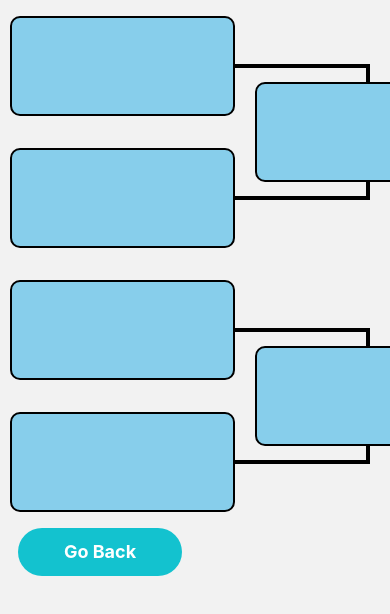
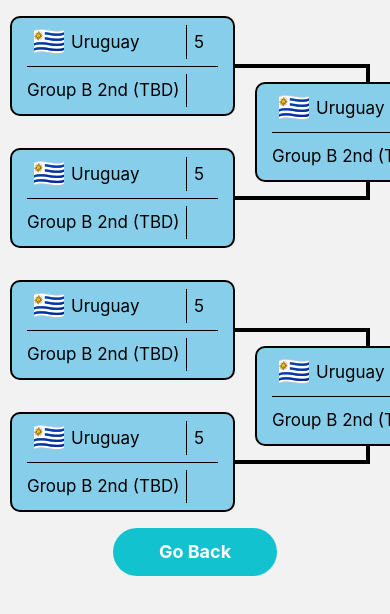
Before and after one commit to rodrigotorres28/ObligatorioFinal, a React Native app: screen /BracketPage in a window 390 px wide. Shown: the top 614 px of the page. Built offline with nearby package versions, Linux system fonts and the light colour scheme.

Commit message:
BracketMatch y TeamInBracket con data hardcodeada

```diff
--- a/components/BracketMatch.tsx
+++ b/components/BracketMatch.tsx
@@ -1,11 +1,15 @@
 import * as React from 'react';
-import { Text, View, StyleSheet } from 'react-native';
+import { View, StyleSheet } from 'react-native';
+import TeamInBracket from './TeamInBracket';
 
 interface BracketMatchProps {}
 
 const BracketMatch = (props: BracketMatchProps) => {
   return (
     <View style={styles.container}>
+        <TeamInBracket flag={require("../assets/flags/uy.png")} teamName='Uruguay' goals={5} toBeDecidedText='Group A 1st'/>
+        <View style={styles.divider}/>
+        <TeamInBracket toBeDecidedText='Group B 2nd (TBD)'/>
     </View>
   );
 };
@@ -22,5 +26,13 @@
     backgroundColor: "skyblue",
     borderColor: "black",
     borderWidth: 2,
+    justifyContent: "space-evenly",
+    alignItems: "center",
+  },
+  divider: {
+    height: 1,
+    backgroundColor: "black",
+    marginHorizontal: 15,
+    alignSelf: "stretch"
   }
 });
--- /dev/null
+++ b/components/TeamInBracket.tsx
@@ -0,0 +1,81 @@
+import * as React from 'react';
+import { Text, View, StyleSheet, Image, ImageSourcePropType } from 'react-native';
+
+interface TeamInBracketProps {
+    flag?: ImageSourcePropType;
+    teamName?: string;
+    goals?: number;
+    toBeDecidedText: string;
+}
+
+const TeamInBracket = ({ flag, teamName, goals, toBeDecidedText }: TeamInBracketProps) => {
+    if (flag && teamName && goals){
+      return (
+        <View style={styles.container}>
+          <View style={styles.teamInfo}>
+            <Image
+              style={styles.flagImage}
+              source={flag}
+            />
+            <Text style={styles.text}>{teamName}</Text>
+          </View>
+          <View style={styles.goalsContainer}>
+            <View style={styles.verticalDivider} />
+            <Text style={styles.text}>{goals}</Text>
+          </View>
+        </View>
+      );
+    }
+    else {
+        return (
+          <View style={styles.container}>
+            <View style={styles.teamInfo}>
+              <Text style={styles.text}>{toBeDecidedText}</Text>
+            </View>
+            <View style={styles.goalsContainer}>
+              <View style={styles.verticalDivider} />
+              <Text style={styles.text}> </Text>
+            </View>
+          </View>
+        );
+    }
+};
+
+export default TeamInBracket;
+
+const styles = StyleSheet.create({
+  container: {
+    flex: 1,
+    flexDirection: "row",
+    marginHorizontal: 15,
+    alignSelf: "stretch",
+    alignItems: "center",
+    justifyContent: "space-between",
+  },
+  teamInfo: {
+    flexDirection: "row",
+    alignItems: "center",
+  },
+  goalsContainer: {
+    flexDirection: "row",
+    alignItems: "center",
+    alignSelf: "stretch",
+    paddingVertical: 7,
+    width: 32,
+  },
+  flagImage: {
+    height: 25,
+    width: 30,
+    marginHorizontal: 7,
+  },
+  verticalDivider: {
+    flexDirection: "row",
+    width: 1,
+    backgroundColor: "black",
+    alignSelf: "stretch",
+    marginRight: 7,
+  },
+  text: {
+    fontSize: 17,
+  },
+});
--- a/pages/BracketPage.tsx
+++ b/pages/BracketPage.tsx
@@ -176,6 +176,7 @@
   },
   goBackButton: {
     width: 200,
+    alignSelf: "center",
   },
   bracket: {
     flexDirection: "row",
```
